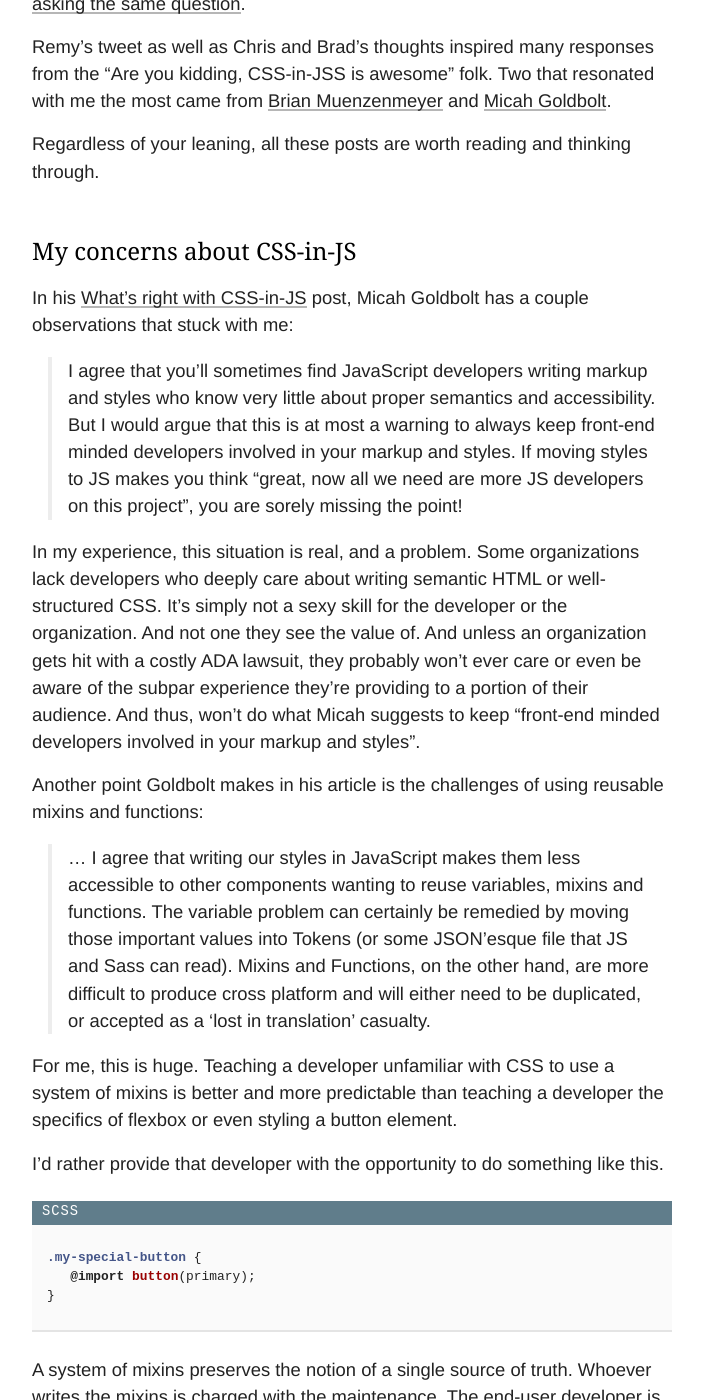
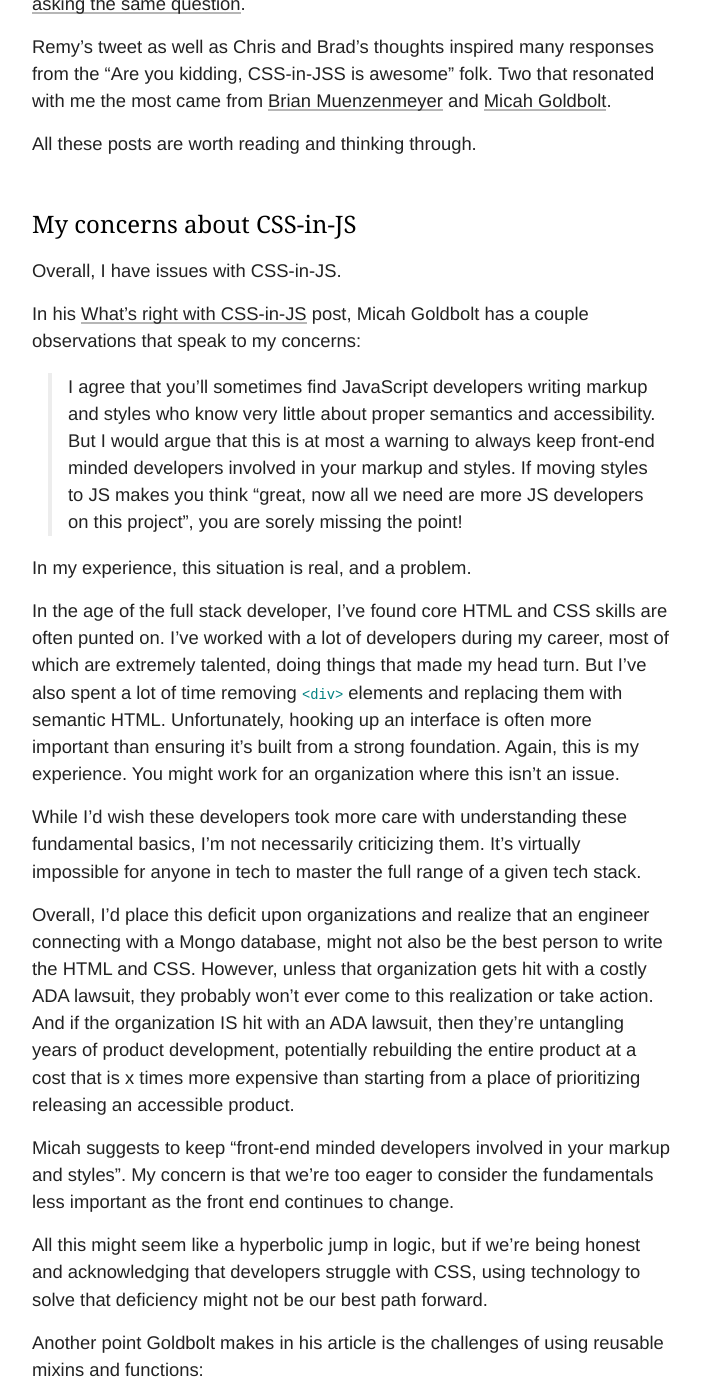
Before and after one commit to gcstaublin/gcstaublin.github.io, a Jekyll site: the page built from _posts/2018-05-13-another-css-in-js-post.md, in a window 1280 px wide and 1400 px high, scrolled down 1210 px. Shown: the whole window, without its empty margins (288-991 px from the left). Built offline with Jekyll 4.4.1, drawn with Linux system fonts in a browser that asks for light colours; nearby versions of some CDN libraries; comment, search, counter and statistics services are not loaded; some of the changed text lies outside the part shown.

Commit message:
Making a few tweaks to post.

```diff
--- a/_posts/2018-05-13-another-css-in-js-post.md
+++ b/_posts/2018-05-13-another-css-in-js-post.md
@@ -27,15 +27,27 @@
 
 Remy's tweet as well as Chris and Brad's thoughts inspired many responses from the "Are you kidding, CSS-in-JSS is awesome" folk. Two that resonated with me the most came from <a href="http://www.brianmuenzenmeyer.com/" target="_blank">Brian Muenzenmeyer</a> and <a href="https://micahgodbolt.com/blog/what-s-right-with-css-in-js/" target="_blank">Micah Goldbolt</a>.
 
-Regardless of your leaning, all these posts are worth reading and thinking through.
+All these posts are worth reading and thinking through.
 
 #### My concerns about CSS-in-JS
 
-In his <a href="https://micahgodbolt.com/blog/what-s-right-with-css-in-js/">What's right with CSS-in-JS</a> post, Micah Goldbolt has a couple observations that stuck with me:
+Overall, I have issues with CSS-in-JS.
+
+In his <a href="https://micahgodbolt.com/blog/what-s-right-with-css-in-js/">What's right with CSS-in-JS</a> post, Micah Goldbolt has a couple observations that speak to my concerns:
 
 > I agree that you'll sometimes find JavaScript developers writing markup and styles who know very little about proper semantics and accessibility. But I would argue that this is at most a warning to always keep front-end minded developers involved in your markup and styles. If moving styles to JS makes you think "great, now all we need are more JS developers on this project", you are sorely missing the point!
 
-In my experience, this situation is real, and a problem. Some organizations lack developers who deeply care about writing semantic HTML or well-structured CSS. It's simply not a sexy skill for the developer or the organization. And not one they see the value of. And unless an organization gets hit with a costly ADA lawsuit, they probably won't ever care or even be aware of the subpar experience they're providing to a portion of their audience. And thus, won't do what Micah suggests to keep "front-end minded developers involved in your markup and styles".
+In my experience, this situation is real, and a problem.
+
+In the age of the full stack developer, I've found core HTML and CSS skills are often punted on. I've worked with a lot of developers during my career, most of which are extremely talented, doing things that made my head turn. But I've also spent a lot of time removing `<div>` elements and replacing them with semantic HTML. Unfortunately, hooking up an interface is often more important than ensuring it's built from a strong foundation. Again, this is my experience. You might work for an organization where this isn't an issue.
+
+While I'd wish these developers took more care with understanding these fundamental basics, I'm not necessarily criticizing them. It's virtually impossible for anyone in tech to master the full range of a given tech stack.
+
+Overall, I'd place this deficit upon organizations and realize that an engineer connecting with a Mongo database, might not also be the best person to write the HTML and CSS. However, unless that organization gets hit with a costly ADA lawsuit, they probably won't ever come to this realization or take action. And if the organization IS hit with an ADA lawsuit, then they're untangling years of product development, potentially rebuilding the entire product at a cost that is x times more expensive than starting from a place of prioritizing releasing an accessible product.
+
+Micah suggests to keep "front-end minded developers involved in your markup and styles". My concern is that we're too eager to consider the fundamentals less important as the front end continues to change.
+
+All this might seem like a hyperbolic jump in logic, but if we're being honest and acknowledging that developers struggle with CSS, using technology to solve that deficiency might not be our best path forward.
 
 Another point Goldbolt makes in his article is the challenges of using reusable mixins and functions:
 
@@ -54,7 +66,7 @@
 
 A system of mixins preserves the notion of a single source of truth. Whoever writes the mixins is charged with the maintenance. The end-user developer is only concerned with choosing the correct variant. Losing reusable bits via mixins might be my largest concern with a CSS-in-JS approach.
 
-Beyond, the specifics of writing style in Javascript is the prevailing attitude many developers seem to have about CSS.
+Beyond the specifics of writing CSS in a Javascript file, is the attitude many developers seem to have about CSS, overall
 
 <blockquote class="twitter-tweet" data-lang="en"><p lang="en" dir="ltr">I don’t buy that for a second.<br><br>The reality is: most devs have spent a great deal of time learning to not write bad JS, and very few have spent any time learning to not write bad CSS</p>&mdash; keith•j•grant (@keithjgrant) <a href="https://twitter.com/keithjgrant/status/994578913430040576?ref_src=twsrc%5Etfw">May 10, 2018</a></blockquote>
 <script async src="https://platform.twitter.com/widgets.js" charset="utf-8"></script>
@@ -68,15 +80,15 @@
 
 Proponents of CSS-in-JS, like to throw out the "at-scale" argument. When do we reach a point where we can say we're at scale. A developer at Facebook might have one idea of at scale, while a developer at Bob's Awesome Single Page App, LLC, might have another. It's subjective, rather than absolute. I architected and wrote the CSS library that powers the <a href="http://uniform.hudl.com" target="_blank">Uniform Design System</a>. I'd assume that's "at-scale," and we didn't utilize CSS-in-JS for our React components. 🤷‍♂️
 
-Many CSS-in-JS approaches inject `<style>` tags into the `<head>` of the document. Doing this obliterates the concept of critical path css, only providing the css for the portion of the interface that is within the viewport for the page load, loading the rest in an async manner. And thus, we have to ask if we're less concerned about performance than we were just a couple years ago.
+Many CSS-in-JS approaches inject `<style>` tags into the `<head>` of the document. This practice makes me wonder where are are in terms of performance considerations. By making all our styles critical path css, we risk making none of it critical path. Are we less concerned about performance than we were just a couple years ago.
 
 
 #### Final thoughts
 
-I see the value in an approach that encapsulates style and keeps developers from wrestling with the cascade or the global nature of CSS.
+I see the value in an approach that encapsulates style and keeps developers from wrestling with the cascade or the global nature of CSS. The web and the products we make are so much more complex than they were when we strived to keep a defined separation of our concerns: Javascript, HTML and CSS.
 
 If the decision were left up to me, I'd keep CSS out of JS. I'd rely on a naming convention (probably Block Element Modifier), modular files and a system of mixins and functions. I'd help developers write less CSS while helping protect them from all the things they struggle with while writing CSS.
 
-Whether an organization adopts an approach like CSS-in-JS or not, it should be a group decision. It should be a decision that satisfies the needs of the entire organization, not satisfying the desires of a few individual developers.
+Whether an organization adopts an approach like CSS-in-JS or not, it should be a group decision. It should be a decision that satisfies the needs of the entire organization, not satisfying the desires of a few individual developers eager to experiment with a different technology.
 
 I clearly have my reservations with this approach, but I love that paradigms are constantly challenged in our industry ... as overwhelming has that seems at times.
```
